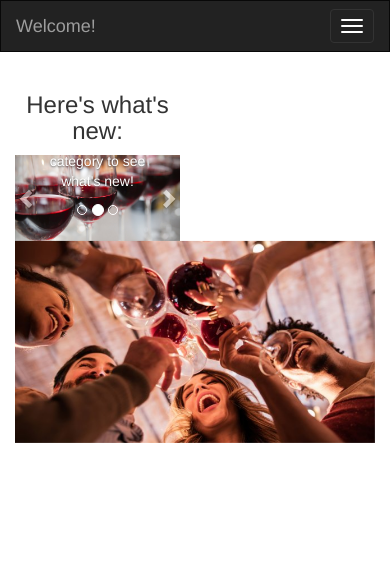
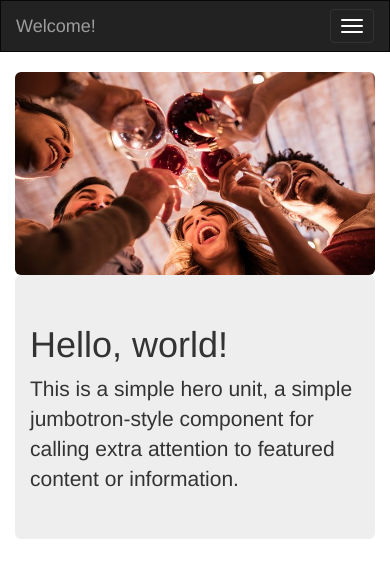
Before and after one commit to jss530/frontpage, a React (Create React App) app: page / in a window 390 px wide. Shown: the top 578 px of the page. Built offline with nearby package versions, Linux system fonts and the light colour scheme.

Commit message:
Hiding sidebar for small screens. Added jumbotron to main component

```diff
--- a/src/App.js
+++ b/src/App.js
@@ -12,9 +12,9 @@ class App extends Component {
     return (
       <div>
         <Navigation />
-        <Grid fluid={true}>
+        <Grid fluid={true} responsive={true}>
           <Row>
-            <Col xs={6} md={3}> <Sidebar /> </Col>
+            <Col xsHidden={true} md={3}> <Sidebar /> </Col>
             <Col xs={12} md={9}> <Main /> </Col>
           </Row>
         </Grid>
--- a/src/components/Main.js
+++ b/src/components/Main.js
@@ -1,5 +1,5 @@
 import React from 'react';
-import { Grid, Row, Col, Image } from 'react-bootstrap';
+import { Grid, Row, Col, Image, Jumbotron, Button } from 'react-bootstrap';
 import profile from '../details/img/main.jpg';
 import './Main.css';
 
@@ -9,7 +9,14 @@ class Main extends React.Component {
     return (
       <Grid fluid={true}>
         <Row>
-          <Image src={ profile } alt="Main image" className="image"/>
+          <Image src={ profile } alt="Main image" className="image" rounded={true} responsive={true}/>
+          <Jumbotron>
+            <h1>Hello, world!</h1>
+            <p>
+              This is a simple hero unit, a simple jumbotron-style component for calling
+              extra attention to featured content or information.
+            </p>
+          </Jumbotron>
         </Row>
       </Grid>
     );
```
